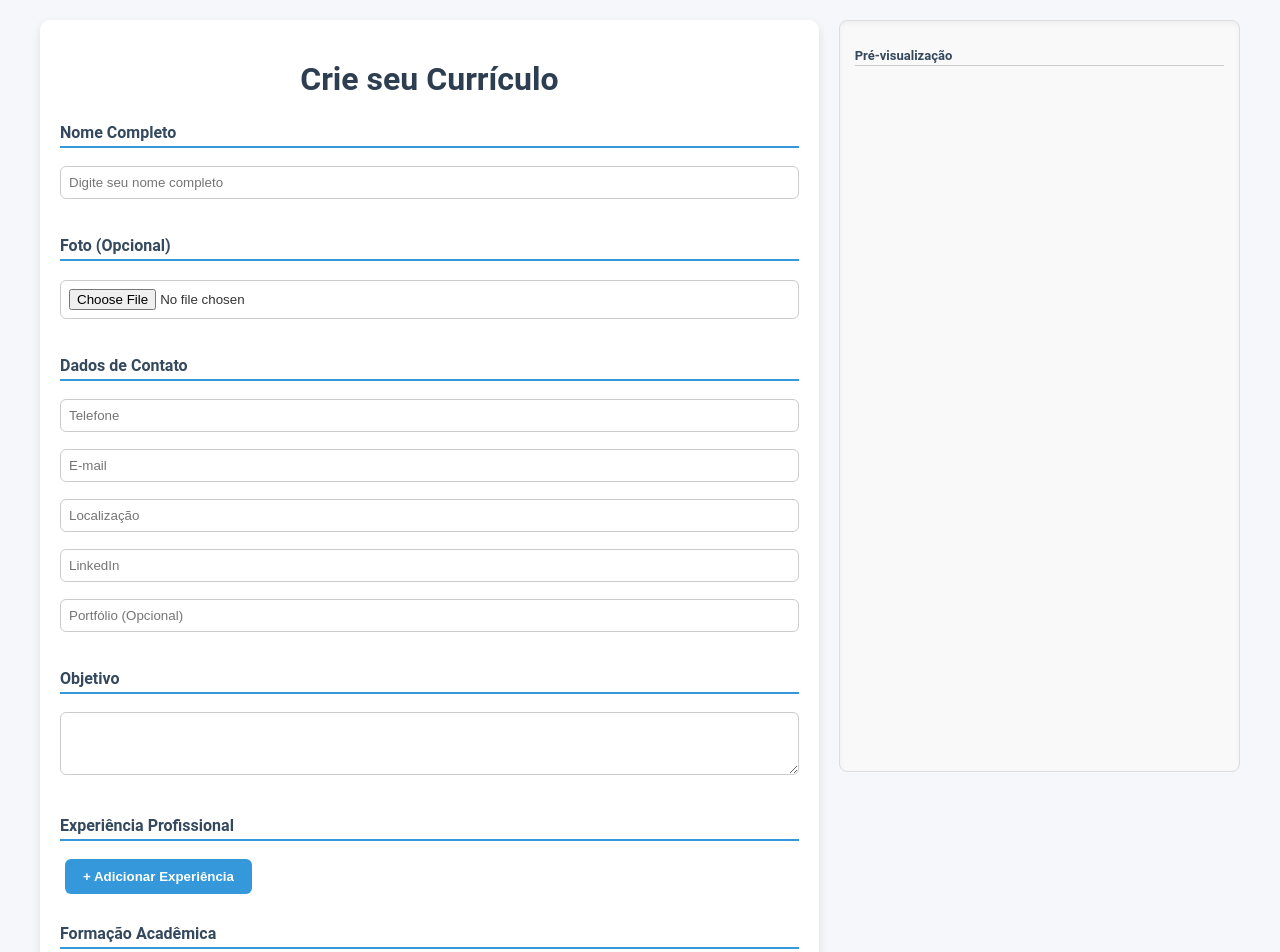
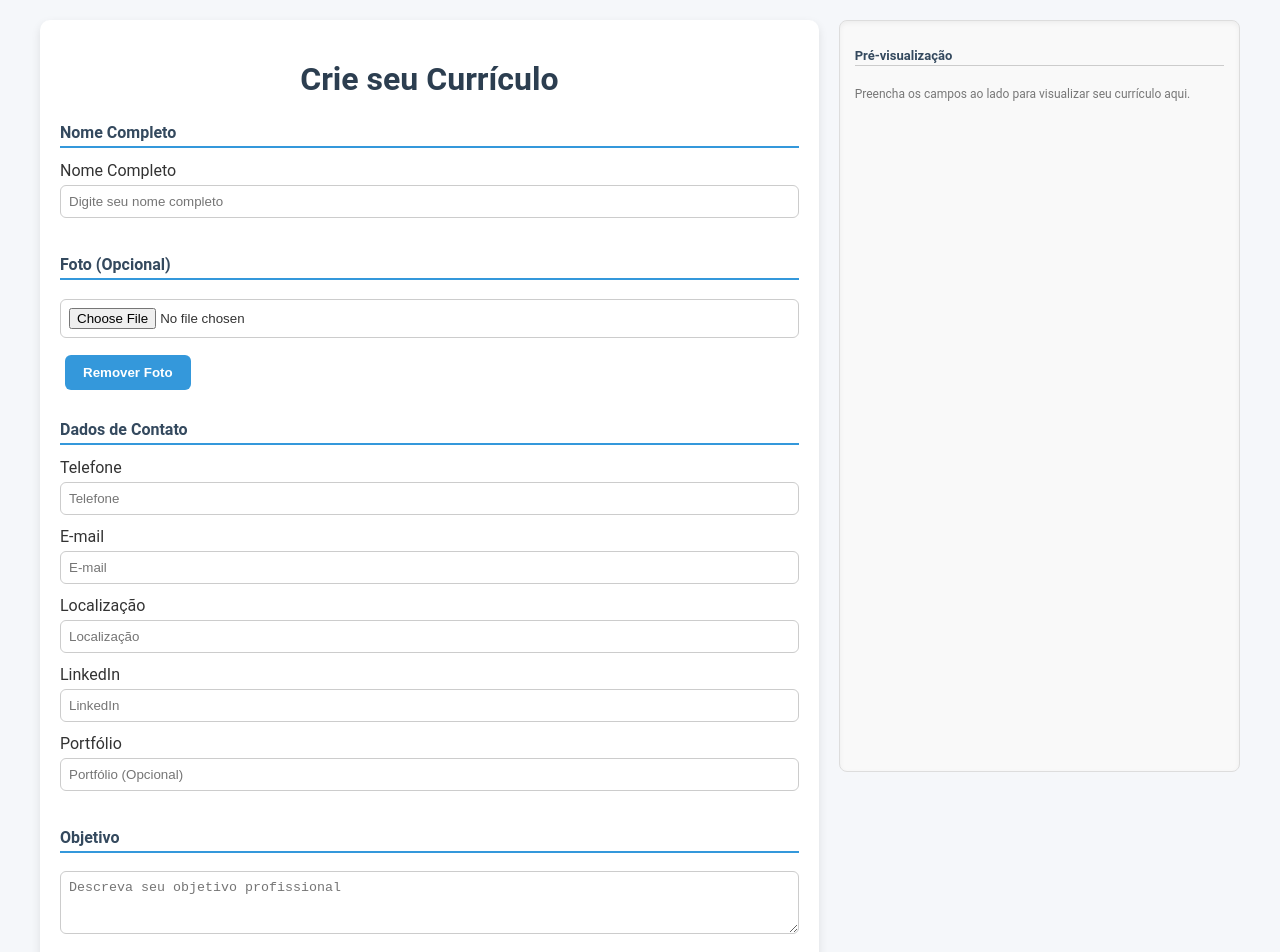
Before and after one commit to JKKBR/crie-curriculo-gratis, a plain HTML site: page index.html in a window 1280 px wide. Shown: the top 952 px of the page. Drawn offline with nearby package versions, Linux system fonts and the light colour scheme.

Commit message:
Update index.html

```diff
--- a/index.html
+++ b/index.html
@@ -13,20 +13,31 @@
       <h1>Crie seu Currículo</h1>
 
       <h2 class="secao">Nome Completo</h2>
+      <label for="nomeCompleto" class="sr-only">Nome Completo</label>
       <input type="text" id="nomeCompleto" placeholder="Digite seu nome completo">
 
       <h2 class="secao">Foto (Opcional)</h2>
       <input type="file" id="fotoCandidato" accept="image/*">
+      <button type="button" onclick="removerFoto()">Remover Foto</button>
 
       <h2 class="secao">Dados de Contato</h2>
+      <label for="telefone" class="sr-only">Telefone</label>
       <input type="tel" id="telefone" placeholder="Telefone">
+
+      <label for="email" class="sr-only">E-mail</label>
       <input type="email" id="email" placeholder="E-mail">
+
+      <label for="localizacao" class="sr-only">Localização</label>
       <input type="text" id="localizacao" placeholder="Localização">
+
+      <label for="linkedin" class="sr-only">LinkedIn</label>
       <input type="text" id="linkedin" placeholder="LinkedIn">
+
+      <label for="portfolio" class="sr-only">Portfólio</label>
       <input type="text" id="portfolio" placeholder="Portfólio (Opcional)">
 
       <h2 class="secao">Objetivo</h2>
-      <textarea id="objetivo" rows="3" cols="50"></textarea><br>
+      <textarea id="objetivo" rows="3" cols="50" placeholder="Descreva seu objetivo profissional"></textarea><br>
 
       <h2 class="secao">Experiência Profissional</h2>
       <div id="experiencias"></div>
@@ -77,7 +88,9 @@
     <div class="preview">
       <h2>Pré‑visualização</h2>
       <div class="preview-header"></div>
-      <div id="previewCurriculo"></div>
+      <div id="previewCurriculo">
+        <p style="color:#777; font-size:12px;">Preencha os campos ao lado para visualizar seu currículo aqui.</p>
+      </div>
     </div>
   </div>
 
```
